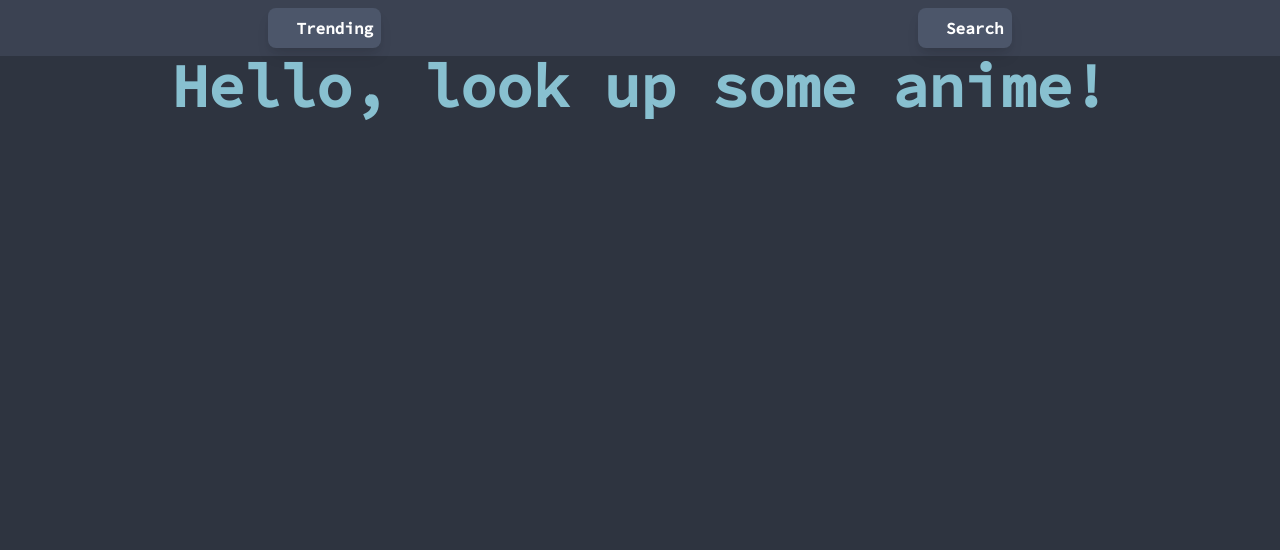
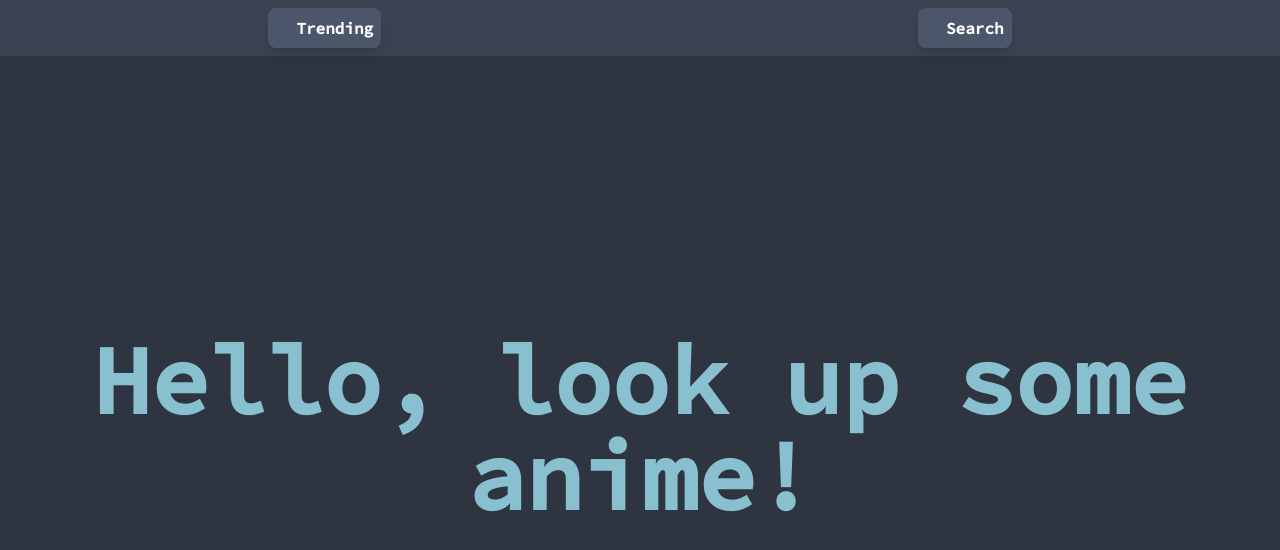
Before and after one commit to Tronikelis/anime-search, a Next.js app: page / in a window 1280 px wide. Shown: the top 550 px of the page. Built offline with nearby package versions, Linux system fonts and the light colour scheme; some icons are missing.

Commit message:
fix layout w-full h-full

```diff
--- a/components/layout.tsx
+++ b/components/layout.tsx
@@ -5,7 +5,7 @@ export default function Layout({ children }: any) {
         <>
             <div className="w-screen h-screen flex flex-col z-0 items-center bg-nord-600 overflow-auto overflow-x-hidden">
                 <NavBar />
-                <div>{children}</div>
+                <div className="w-full h-full">{children}</div>
             </div>
         </>
     );
--- a/pages/anime/[aid]/episodes.tsx
+++ b/pages/anime/[aid]/episodes.tsx
@@ -12,17 +12,17 @@ export default function Episodes() {
 
     return (
         <div className="flex w-full h-full flex-nowrap flex-col justify-center items-center">
-            <div className="w-full h-auto font-semibold text-frost-300 mt-10">Episodes:</div>
+            <div className="text-frost-300 font-bold text-4xl mb-6">Episodes:</div>
             <div className="flex flex-wrap justify-center items-center">
                 {data &&
                     data.episodes.map((val, i) => (
                         <div key={i} className="w-96 h-auto">
                             <div className="text-frost-200 text-left p-5 rounded-lg bg-nord-300 m-5 transition-all hover:scale-110">
-                                <div className="w-full text-lg">Episode {i + 1}</div>
-                                <div className="w-full text-sm">
+                                <div className="w-full text-xl">Episode {i + 1}</div>
+                                <div className="w-full text-lg">
                                     {val.title || val.title_japanese}
                                 </div>
-                                <div className="w-full text-right text-black text-xs">
+                                <div className="w-full text-right text-black text-sm">
                                     {val.aired?.split("T")[0]}
                                 </div>
                             </div>
--- a/pages/anime/[aid]/index.tsx
+++ b/pages/anime/[aid]/index.tsx
@@ -20,7 +20,7 @@ export default function Anime() {
             <span className="w-full h-auto text-frost-300 text-6xl text-center my-8">
                 {data?.title_english || data?.title || data?.title_japanese}
             </span>
-            <div className="flex w-full h-full justify-center items-center flex-wrap">
+            <div className="flex w-full h-full justify-center items-start flex-wrap">
                 <div className="w-96 h-auto">
                     <Card>
                         <div className="w-full h-full flex flex-col p-5">
--- a/pages/index.tsx
+++ b/pages/index.tsx
@@ -1,7 +1,9 @@
 export default function App() {
     return (
-        <div className="w-full h-full flex justify-center items-center">
-            <div className="text-frost-200 font-bold text-6xl text-center">Hello, look up some anime!</div>
+        <div className="w-full h-full flex justify-center items-center p-12">
+            <div className="text-frost-200 font-bold text-8xl text-center">
+                Hello, look up some anime!
+            </div>
         </div>
     );
 }
```
